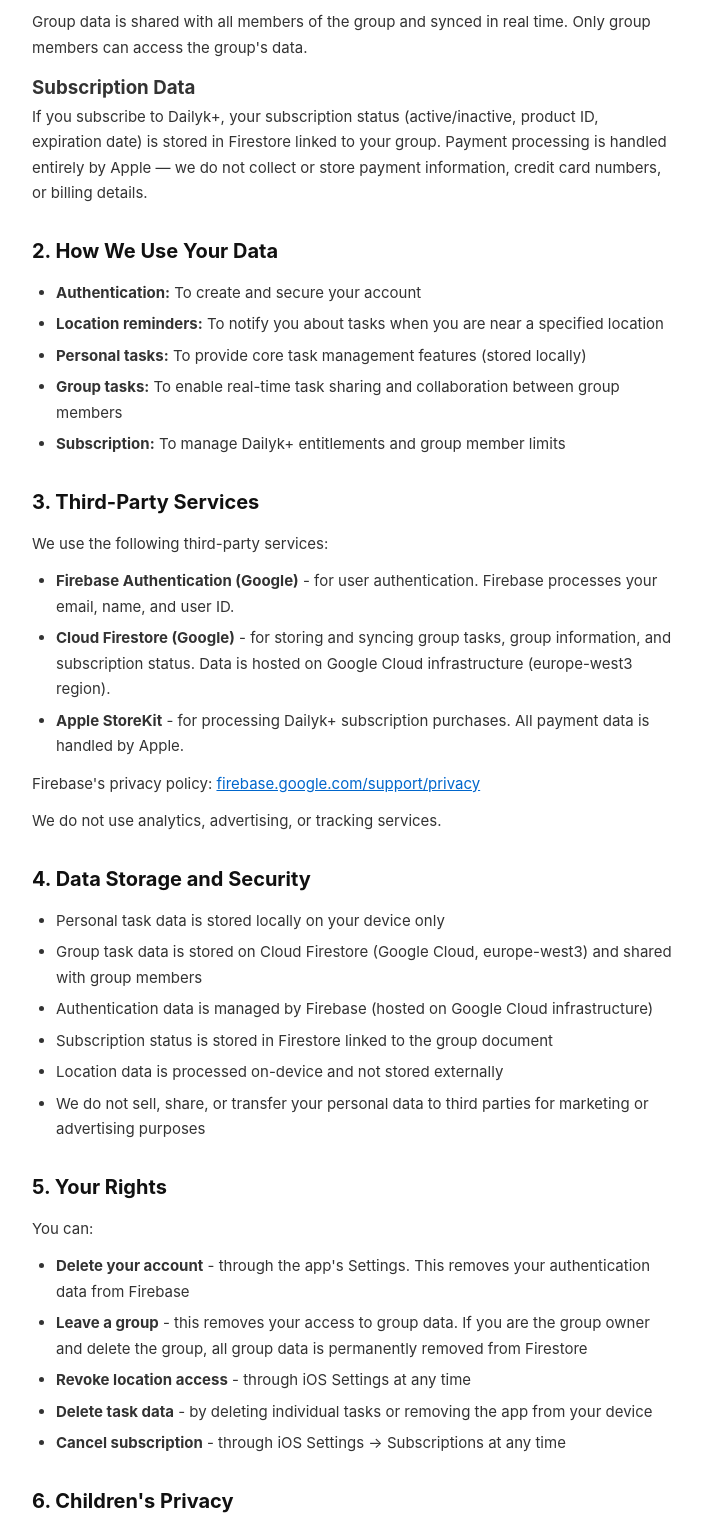
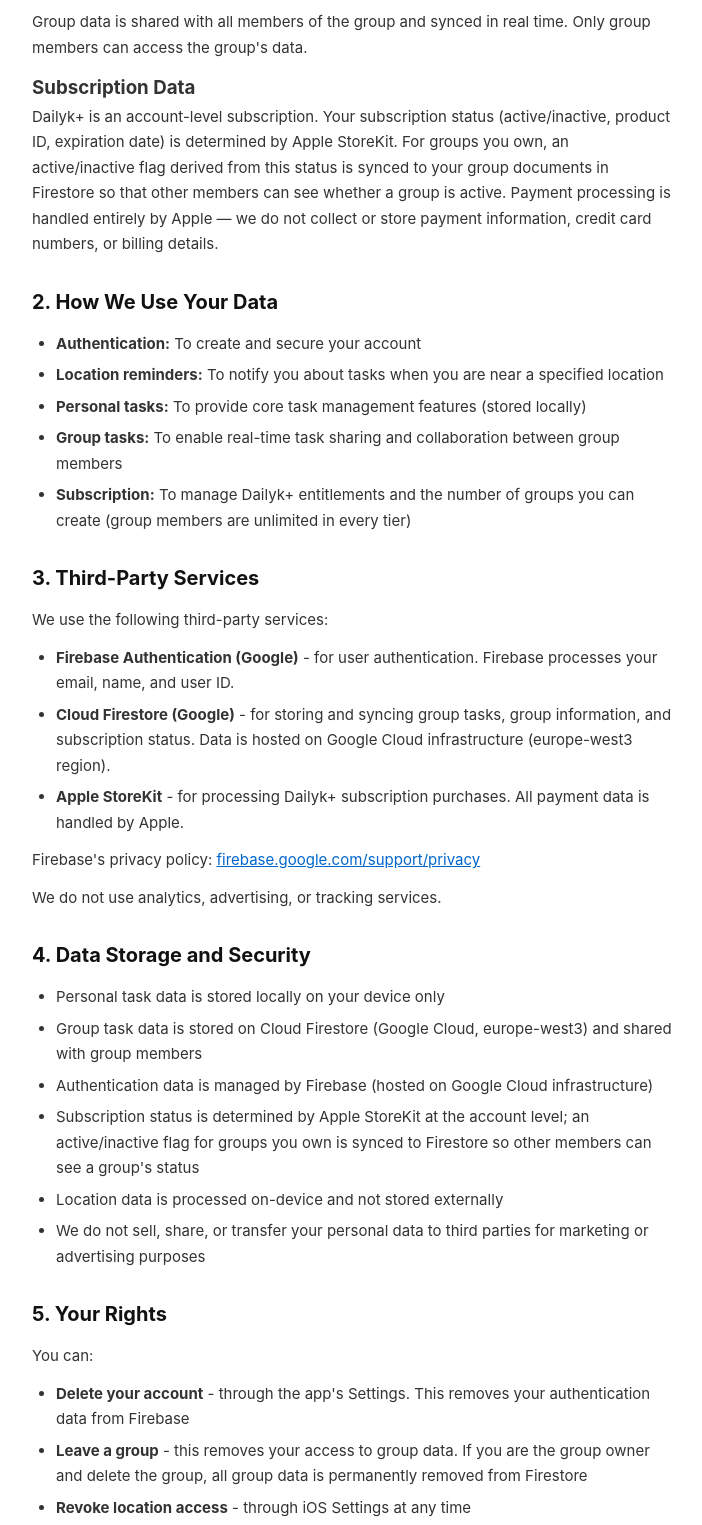
Before and after one commit to n1klabs/dailyk-privacy, a plain HTML site: page index.html in a window 1280 px wide. Shown: the part 1179-2704 px from the top of the page, without its empty margins (288-990 px from the left). Drawn offline with Linux system fonts and the light colour scheme.

Commit message:
Update index.html

```diff
--- a/index.html
+++ b/index.html
@@ -52,7 +52,7 @@
 <body>
     <div class="container">
         <h1>Privacy Policy</h1>
-        <p class="last-updated">Last updated: April 17, 2026</p>
+        <p class="last-updated">Last updated: June 22, 2026</p>
 
         <p>Dailyk ("we", "our", or "the app") is a task management application for iOS. We are committed to protecting your privacy. This Privacy Policy explains what data we collect, how we use it, and your rights.</p>
 
@@ -88,7 +88,7 @@
         <p>Group data is shared with all members of the group and synced in real time. Only group members can access the group's data.</p>
 
         <h3>Subscription Data</h3>
-        <p>If you subscribe to Dailyk+, your subscription status (active/inactive, product ID, expiration date) is stored in Firestore linked to your group. Payment processing is handled entirely by Apple — we do not collect or store payment information, credit card numbers, or billing details.</p>
+        <p>Dailyk+ is an account-level subscription. Your subscription status (active/inactive, product ID, expiration date) is determined by Apple StoreKit. For groups you own, an active/inactive flag derived from this status is synced to your group documents in Firestore so that other members can see whether a group is active. Payment processing is handled entirely by Apple — we do not collect or store payment information, credit card numbers, or billing details.</p>
 
         <h2>2. How We Use Your Data</h2>
         <ul>
@@ -96,7 +96,7 @@
             <li><strong>Location reminders:</strong> To notify you about tasks when you are near a specified location</li>
             <li><strong>Personal tasks:</strong> To provide core task management features (stored locally)</li>
             <li><strong>Group tasks:</strong> To enable real-time task sharing and collaboration between group members</li>
-            <li><strong>Subscription:</strong> To manage Dailyk+ entitlements and group member limits</li>
+            <li><strong>Subscription:</strong> To manage Dailyk+ entitlements and the number of groups you can create (group members are unlimited in every tier)</li>
         </ul>
 
         <h2>3. Third-Party Services</h2>
@@ -114,7 +114,7 @@
             <li>Personal task data is stored locally on your device only</li>
             <li>Group task data is stored on Cloud Firestore (Google Cloud, europe-west3) and shared with group members</li>
             <li>Authentication data is managed by Firebase (hosted on Google Cloud infrastructure)</li>
-            <li>Subscription status is stored in Firestore linked to the group document</li>
+            <li>Subscription status is determined by Apple StoreKit at the account level; an active/inactive flag for groups you own is synced to Firestore so other members can see a group's status</li>
             <li>Location data is processed on-device and not stored externally</li>
             <li>We do not sell, share, or transfer your personal data to third parties for marketing or advertising purposes</li>
         </ul>
```
